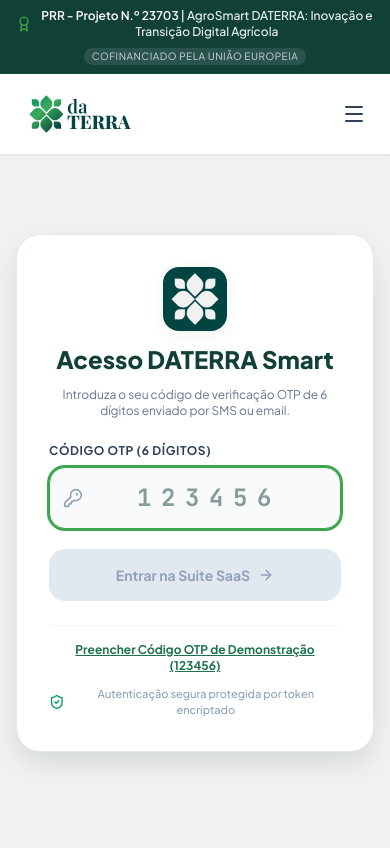
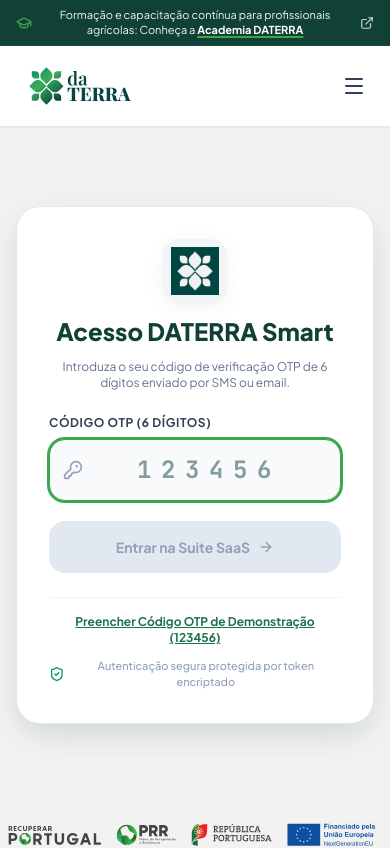
Before and after one commit to daterra-digital/daterra-smart, a React (Vite) app: page /#/login in a window 390 px wide. Shown: the top 848 px of the page. Built offline with nearby package versions, Linux system fonts and the light colour scheme.

Commit message:
feat: barra superior de promocao da Academia DATERRA e bundle hash para icone de login mobile

```diff
--- a/src/components/PublicLayout.tsx
+++ b/src/components/PublicLayout.tsx
@@ -1,6 +1,6 @@
 import React, { useState } from 'react';
 import { Link, Outlet, useLocation } from 'react-router-dom';
-import { LogIn, Award, Menu, X } from 'lucide-react';
+import { LogIn, GraduationCap, ExternalLink, Menu, X } from 'lucide-react';
 import daterraLogo from '../assets/daterra-logo.svg';
 import bannerFinanciamento from '../assets/banner-financiamento.svg';
 
@@ -12,18 +12,24 @@
 
   return (
     <div className="min-h-screen flex flex-col bg-[#F2F2F2]">
-      {/* Banner Subtil de Financiamento PRR */}
+      {/* Barra de Formação Superior: Divulgação da Academia DATERRA */}
       <div className="bg-daterra-primary text-slate-100 text-xs py-2 px-4 border-b border-daterra-secondary/30">
-        <div className="max-w-7xl mx-auto flex flex-col sm:flex-row items-center justify-between gap-2 text-center sm:text-left">
-          <div className="flex items-center gap-2 font-medium">
-            <Award className="w-4 h-4 text-daterra-accent shrink-0" />
-            <span>
-              <strong className="text-white font-semibold">PRR - Projeto N.º 23703</strong> | AgroSmart DATERRA: Inovação e Transição Digital Agrícola
+        <div className="max-w-7xl mx-auto flex items-center justify-center text-center">
+          <a
+            href="https://academia.daterra.com.pt"
+            target="_blank"
+            rel="noopener noreferrer"
+            className="inline-flex items-center gap-2 hover:text-[#3CA64C] transition-colors group"
+          >
+            <GraduationCap className="w-4 h-4 text-[#3CA64C] shrink-0 group-hover:scale-110 transition-transform" />
+            <span className="text-[11px] sm:text-xs">
+              Formação e capacitação contínua para profissionais agrícolas: Conheça a{' '}
+              <strong className="text-white font-bold underline decoration-[#3CA64C] decoration-2 underline-offset-2">
+                Academia DATERRA
+              </strong>
             </span>
-          </div>
-          <span className="text-[10px] text-slate-300 bg-white/10 px-2 py-0.5 rounded-full uppercase tracking-wider">
-            Cofinanciado pela União Europeia
-          </span>
+            <ExternalLink className="w-3.5 h-3.5 text-slate-300 group-hover:text-[#3CA64C] shrink-0 ml-0.5" />
+          </a>
         </div>
       </div>
 
--- a/src/main.tsx
+++ b/src/main.tsx
@@ -2,6 +2,13 @@
 import ReactDOM from 'react-dom/client';
 import App from './App';
 import './index.css';
+
+// Verificação e atualização imediata de Service Worker em PWA Mobile
+if ('serviceWorker' in navigator) {
+  navigator.serviceWorker.ready.then((registration) => {
+    registration.update();
+  });
+}
 
 ReactDOM.createRoot(document.getElementById('root')!).render(
   <React.StrictMode>
--- a/src/views/LoginView.tsx
+++ b/src/views/LoginView.tsx
@@ -2,6 +2,7 @@
 import { useNavigate } from 'react-router-dom';
 import { ShieldCheck, KeyRound, ArrowRight } from 'lucide-react';
 import { useAuth } from '../context/AuthContext';
+import iconDaterraMono from '../assets/icon-daterra-mono.png';
 
 export const LoginView: React.FC = () => {
   const [otp, setOtp] = useState<string>('');
@@ -40,11 +41,11 @@
       <div className="w-full max-w-md bg-white rounded-3xl p-8 shadow-floating border border-slate-200 space-y-6">
         {/* Cabeçalho do Card */}
         <div className="text-center space-y-3">
-          <div className="w-16 h-16 mx-auto flex items-center justify-center shadow-soft rounded-2xl overflow-hidden">
+          <div className="w-16 h-16 mx-auto flex items-center justify-center shadow-soft rounded-2xl overflow-hidden bg-[#114037]/5 p-2">
             <img
-              src="./icon-daterra-mono.png"
+              src={iconDaterraMono}
               alt="DATERRA Smart"
-              className="w-16 h-16 object-contain"
+              className="w-full h-full object-contain"
             />
           </div>
           <h2 className="text-2xl font-black text-daterra-primary">Acesso DATERRA Smart</h2>
--- a/vite.config.ts
+++ b/vite.config.ts
@@ -58,6 +58,8 @@
         ]
       },
       workbox: {
+        skipWaiting: true,
+        clientsClaim: true,
         globPatterns: ['**/*.{js,css,html,ico,png,svg,woff2}'],
         runtimeCaching: [
           {
```
Also changed, not shown: src/assets/icon-daterra-mono.png (added).
